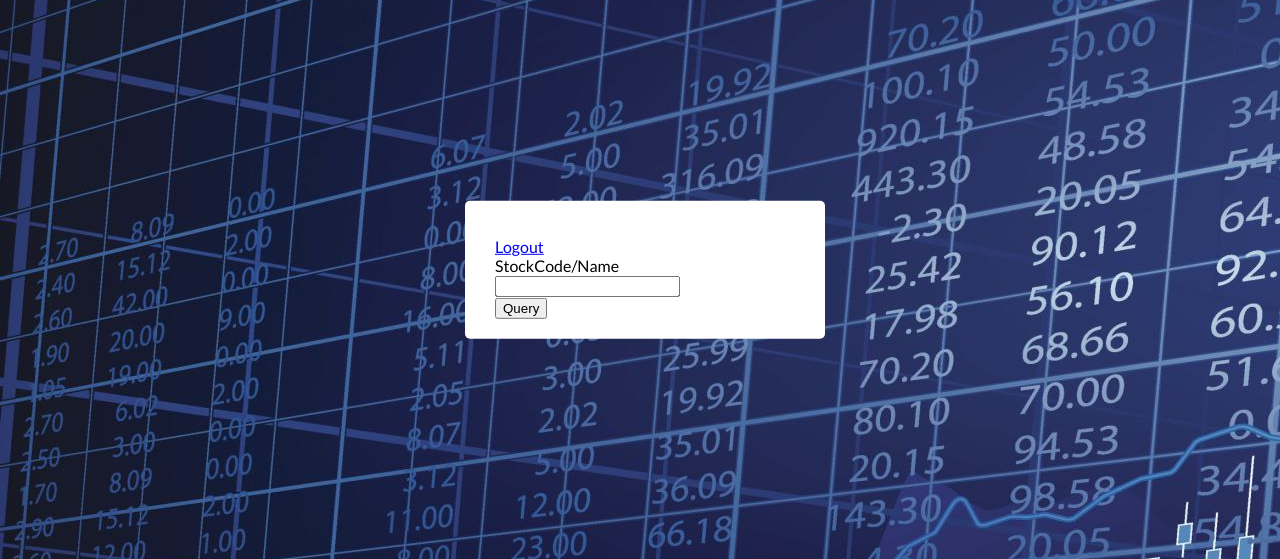
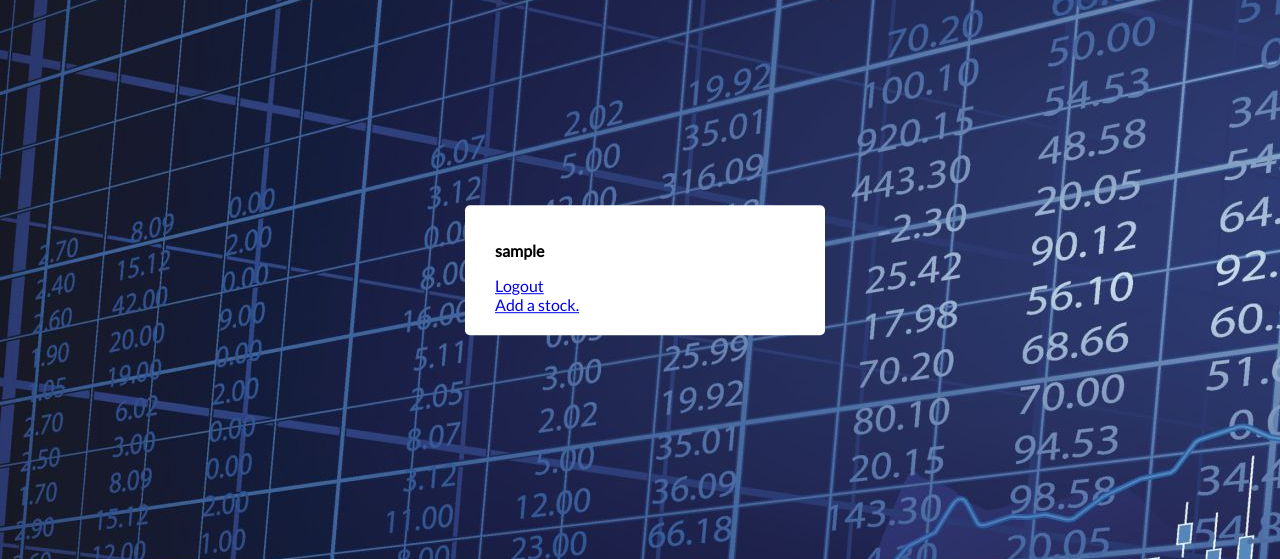
Before and after one commit to Testsr/A3-Cloudcomputing, a Flask app: page /main in a window 1280 px wide. Shown: the part 135-694 px from the top of the page. Run offline with Flask 2, Linux system fonts and the light colour scheme; the visitor is signed in with stand-in values (Sample User, id 1); data that the repository does not hold is empty; some libraries are stand-ins or nearby versions.

Commit message:
split adding stock from removing stock.
This is used to prevent issues.

```diff
--- a/application/application.py
+++ b/application/application.py
@@ -58,6 +58,13 @@
 def logout():
     session.pop('username', None)
     return redirect("/login", code=302)
+@application.route('/add_stock')
+def add_stock_menu():
+    if 'username' not in session:
+        return redirect("/login", code=302)
+    username=session["username"]
+    response = login_table.query(KeyConditionExpression=Key("username").eq(username))
+    return render_template("add_stock.html",username=username)
 
 @application.route('/register',methods=['GET', 'POST'])
 def register():
--- a/application/templates/main.html
+++ b/application/templates/main.html
@@ -32,13 +32,16 @@
 </head>
 <body>
 <div class="main">
-
 <div>
-<b><p id="username">{{user_name}}</p></b>
+<b><p id="username">{{username}}</p></b>
 </div>
-
 <a href="logout">Logout</a>
 <div id="subscriptions">
+     {%if subscriptions == []%}
+     <p>
+          No stock subscribed.
+     </p>
+     {% endif %}
      {%for item in subscriptions %}
      <p>Stock Code:{{item.stock_code}}</p>
      <p>Stock Name:{{item.stock_name}}</p>
@@ -49,37 +52,9 @@
           </button>
      </form>
      {% endfor %}
+     <a href="add_stock">Add a stock.</a>
 </div>
-<div class="query">
-     <form action="query" method="get">
-          <label for="stockcode">StockCode/Name</label>
-          <input type="text" id="stockcode" name="stockcode"><br>
-          <input type="submit" id="Submit" value="Query">
-     </form>
-     {% if response is defined %}
-          {% if response == [] %}
-               <p>No result is retrieved. Please try again.</p>
-          {% else %}
-               <p>Here are the results:</p>
-               {% for item in response%}
-               <div id="add_alert">
-                    <p>StockCode:{{item[0]}}</p>
-                    <p>StockName:{{item[1]}}</p>
-                    <form method="post" action="subscribe" style="display:inline">
-                         If {{item[1]}}'s price is
-                         <select name="compare" required>
-                              <option value="less">less than</option>
-                              <option value="greater">greater than</option>
-                         </select>
-                         <input type="text" name="trigger" required>
-                         <input type="hidden" name="stock_code" value="{{item[0]}}">
-                         <button type="submit" name="query" value="">Subscribe</button>
-                    </form>
-               </div>
-               {% endfor %}
-          {% endif %}
-     {% endif %}
-</div>
+
 </div>
 </body>
 </html>
```
Also changed, not shown: application/templates/add_stock.html (renamed from application/templates/addsub.html, +22 -0 lines), 1 other file.
